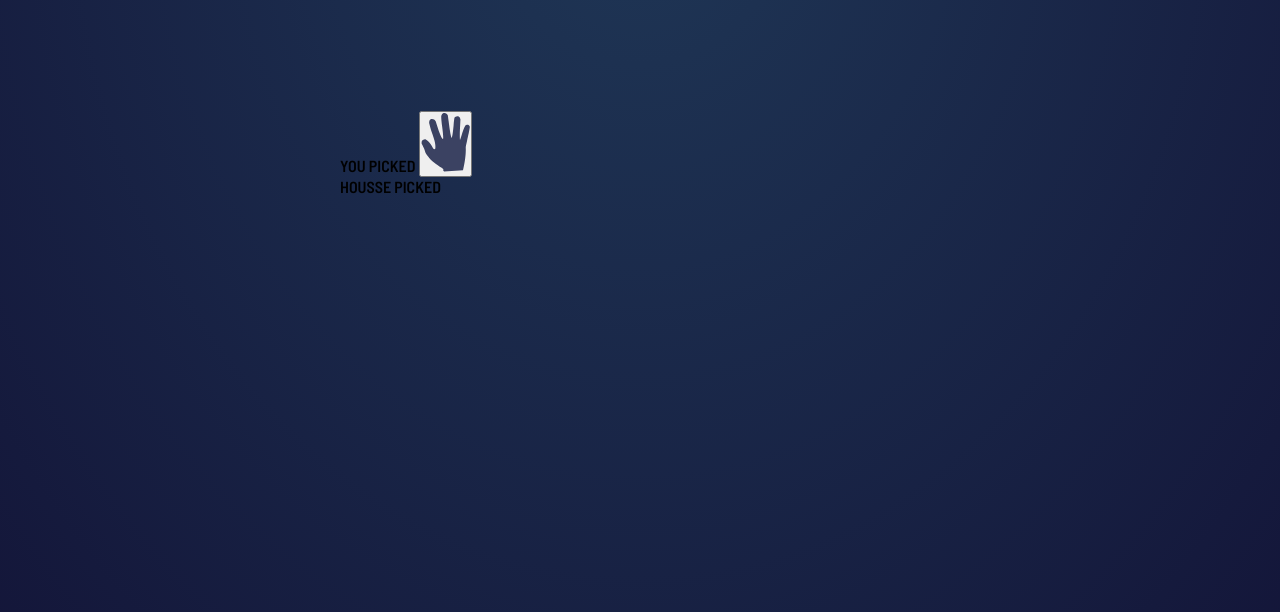
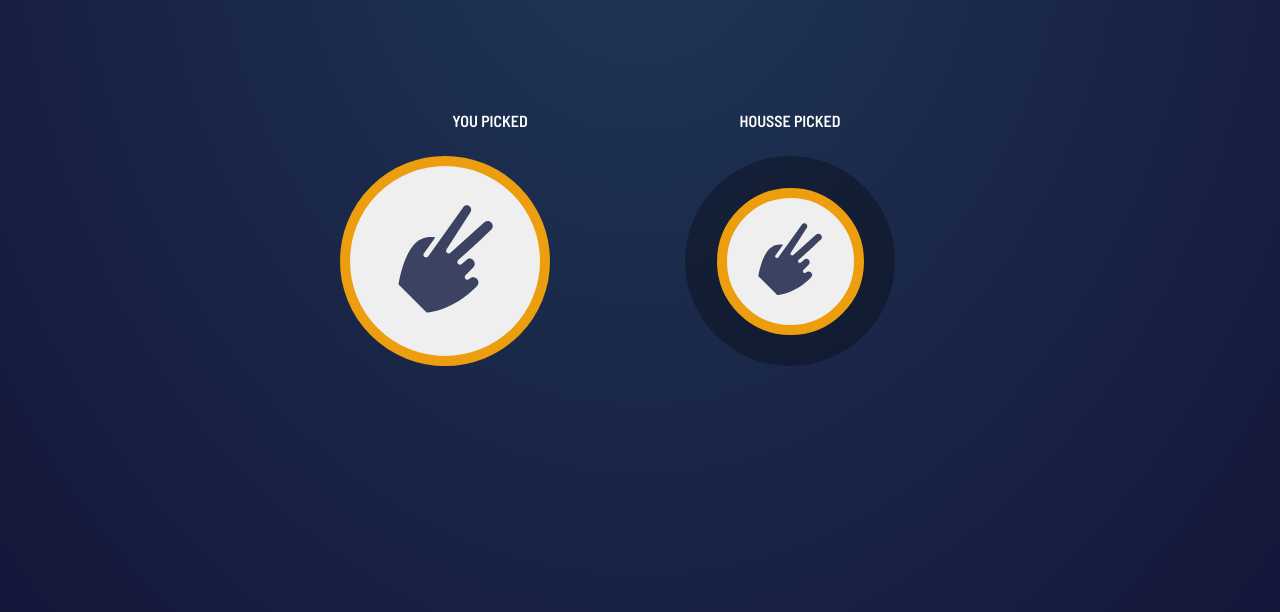
Before and after one commit to rafal-skiba/rock-paper-scissors-JavaScript-App, a plain HTML site: page rock-paper-scissors-master/index.html in a window 1280 px wide. Shown: the part 140-752 px from the top of the page. Drawn offline with Linux system fonts and the light colour scheme.

Commit message:
game CSS finish

```diff
--- a/rock-paper-scissors-master/index.html
+++ b/rock-paper-scissors-master/index.html
@@ -1,22 +1,16 @@
 <!DOCTYPE html>
 <html lang="en">
+
 <head>
   <meta charset="UTF-8" />
   <meta name="viewport" content="width=device-width, initial-scale=1.0" />
   <!-- displays site properly based on user's device -->
 
-    <link
-      rel="icon"
-      type="image/png"
-      sizes="32x32"
-      href="./images/favicon-32x32.png"
-    />
+  <link rel="icon" type="image/png" sizes="32x32" href="./images/favicon-32x32.png" />
   <link rel="preconnect" href="https://fonts.googleapis.com" />
   <link rel="preconnect" href="https://fonts.gstatic.com" crossorigin />
-    <link
-      href="https://fonts.googleapis.com/css2?family=Barlow+Semi+Condensed:wght@600;700&display=swap"
-      rel="stylesheet"
-    />
+  <link href="https://fonts.googleapis.com/css2?family=Barlow+Semi+Condensed:wght@600;700&display=swap"
+    rel="stylesheet" />
 
   <link rel="stylesheet" href="style.css" />
 
@@ -56,18 +50,28 @@
         </button>
         <button class="button button--rock">
           <img src="images/icon-rock.svg" alt="rock" />
-        </button>
-      </section> -->
+        </button> -->
+    </section>
+
     <section class="fight">
       <div class="pick">
-          <span>YOU PICKED</span>
-          <button>
-            <img src="images/icon-paper.svg" alt="paper" />
+        <span class="fight__title">YOU PICKED</span>
+        <div>
+          <button class="button button--scissors">
+            <img src="images/icon-scissors.svg" alt="paper" />
           </button>
         </div>
+      </div>
+
       <div class="pick">
-          <span>HOUSSE PICKED</span>
+        <span class="pick__title">HOUSSE PICKED</span>
+        <div class="pick__placeholder">
+          <button class="button button--scissors">
+            <img src="images/icon-scissors.svg" alt="paper" />
+          </button>
         </div>
+      </div>
+
     </section>
   </main>
 
@@ -76,4 +80,5 @@
     Coded by <a href="#">Your Name Here</a>.
   </div> -->
 </body>
+
 </html>
--- a/rock-paper-scissors-master/style.css
+++ b/rock-paper-scissors-master/style.css
@@ -84,7 +84,7 @@ main {
 
 }
 
-.button {
+.options .button {
  position: absolute;
  aspect-ratio: 1/1;
  width: 50%;
@@ -93,27 +93,99 @@ main {
 
 }
 
-.button img {
+.options .button img {
     width: 50%;
 }
 
-.button--paper {
+.options .button--paper {
     left:0;
     top: 0;
     transform: translate(-50%, -50%);
     border: solid 10px var(--color-paper);
 }
 
-.button--scissors {
+.options .button--scissors {
     right:0;
     top: 0;
     transform: translate(50%, -50%);
     border: solid 10px var(--color-scissors);
 }
 
-.button--rock {
+.options .button--rock {
     bottom:0;
    left: 50%;
    transform: translate(-50%, 50%);
    border: solid 10px var(--color-rock);
 }
+
+
+
+
+
+.button--paper {
+
+    border: solid 10px var(--color-paper);
+}
+
+.button--scissors {
+
+    border: solid 10px var(--color-scissors);
+}
+
+.button--rock {
+
+   border: solid 10px var(--color-rock);
+}
+
+.fight {
+    color: var(--main-color);
+    display: flex;
+}
+
+.fight .button {
+    aspect-ratio: 1/1;
+    border-radius: 50%;
+    cursor: pointer;
+    width: 70%;
+    align-self: center;
+
+}
+
+.fight .button img {
+    width: 50%;
+}
+
+.fight__title {
+    display: block;
+    text-align: center;
+    width: 100%;
+    padding-bottom: 26px;
+
+}
+
+.pick {
+    display: flex;
+    flex-direction: column;
+    flex-wrap: wrap;
+    width: 50%;
+}
+
+
+.pick__title {
+    display: block;
+    text-align: center;
+    width: 100%;
+    padding-bottom: 26px;
+
+}
+
+.pick__placeholder {
+    aspect-ratio: 1/1;
+    border-radius: 50%;
+    width: 70%;
+    align-self: center;
+    background-color: rgba(0, 0, 0, 0.30);
+    display: flex;
+    justify-content: center;
+
+}
```
Lines whose indentation alone changed are shown as unchanged.
